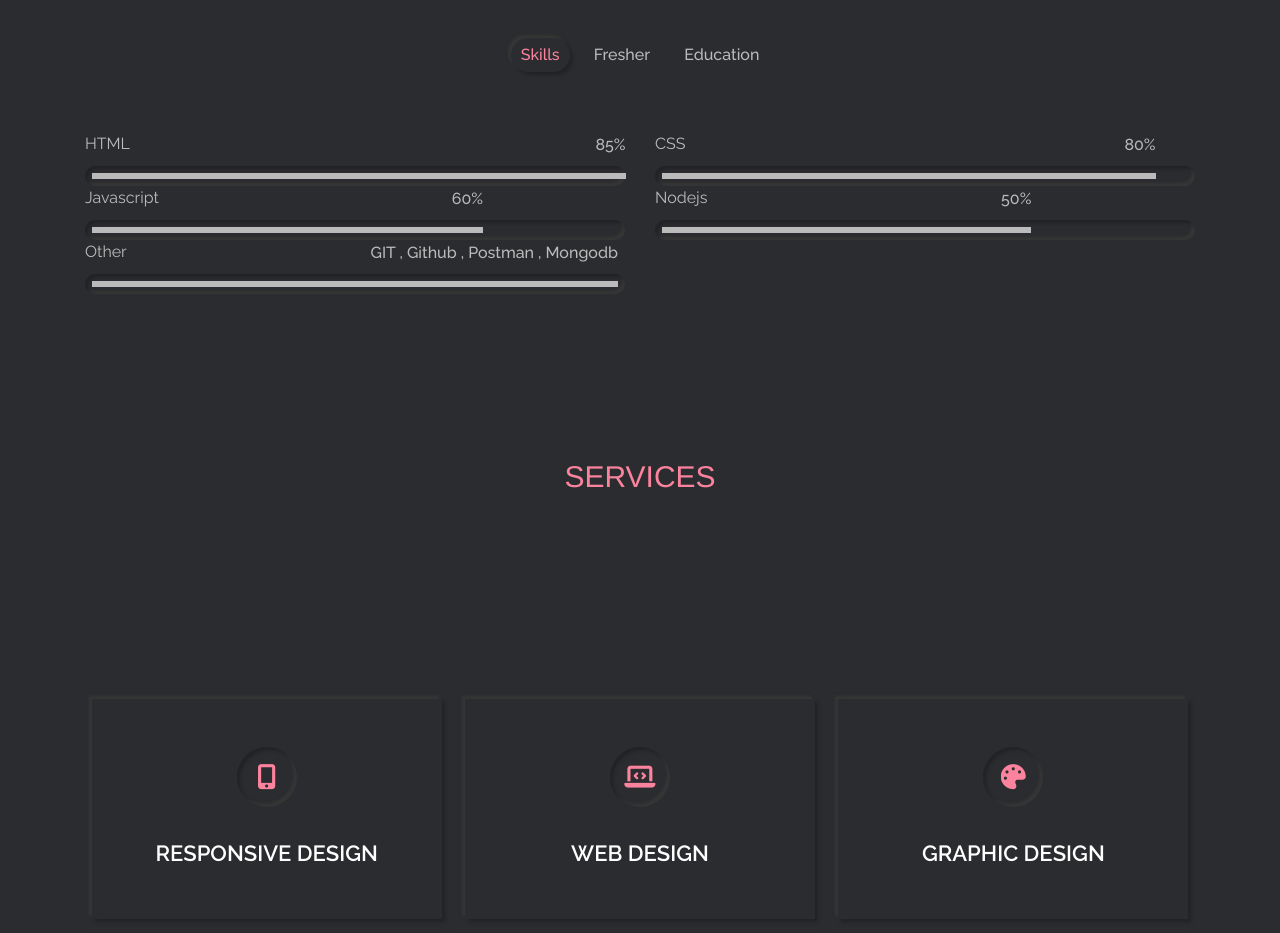
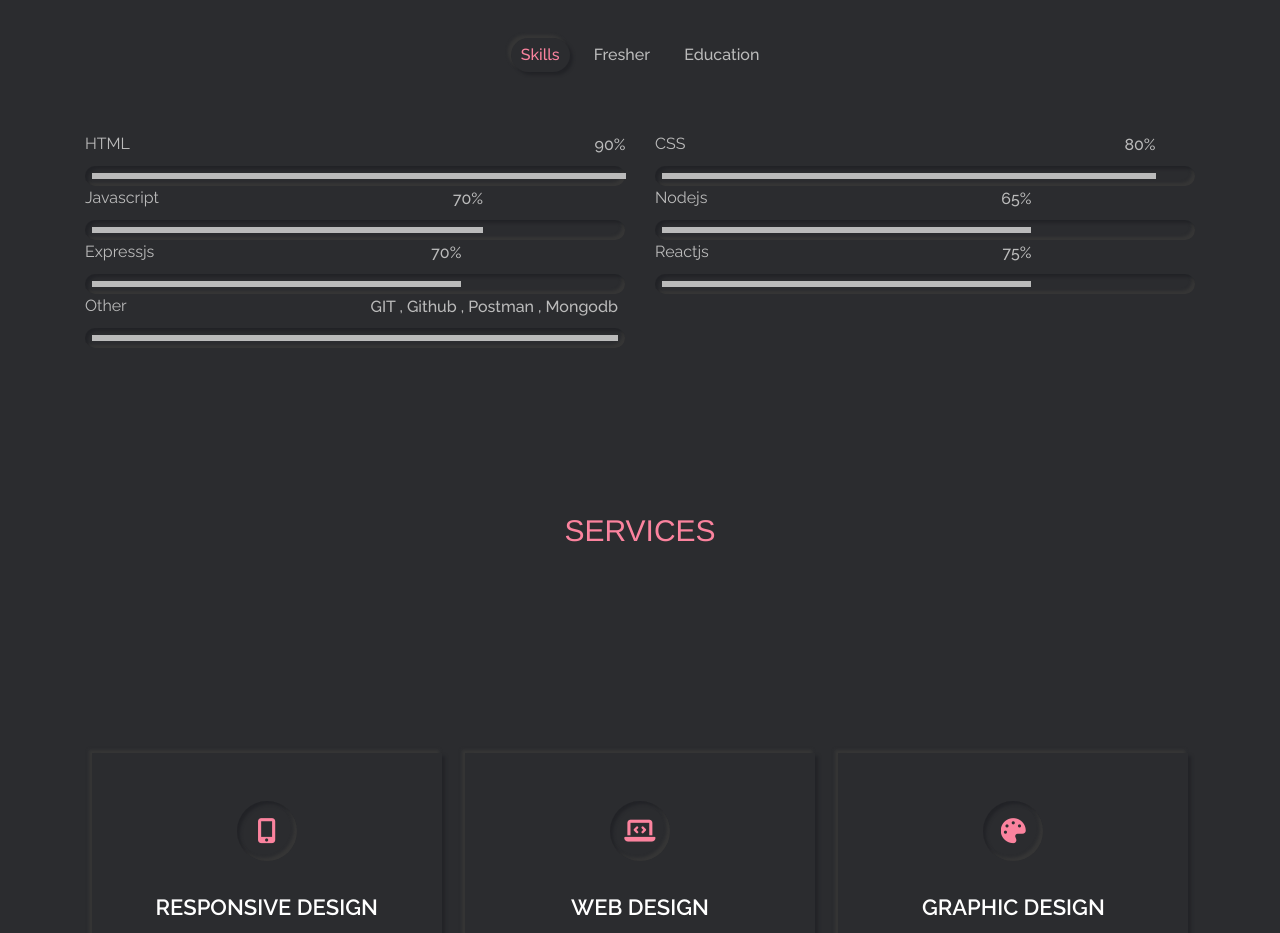
Before and after one commit to Maya-Jagadale/my_portfolio, a plain HTML site: page index.html in a window 1280 px wide. Shown: the part 1720-2653 px from the top of the page. Drawn offline with nearby package versions, Linux system fonts and the light colour scheme.

Commit message:
Update portfolio

```diff
--- a/index.html
+++ b/index.html
@@ -20,7 +20,7 @@
     <link rel="stylesheet" class="alternate-style" title="color-4" href="./css/Skins/color-4.css">
     <link rel="stylesheet" class="alternate-style" title="color-5" href="./css/Skins/color-5.css">
     <!-- fav icon  -->
-    <link rel="shortcut icon" href="ajinkya-modified.png">
+
   </head>
   <body class="dark">
 
@@ -144,13 +144,8 @@
 
           <div class="about-info">
             <p class="about-info-inner">
-              <!-- content will fetch from  "TODO: js/autoTypingAnimation " -->
+
             </p>
-            <!-- this is a just demo text  -->
-
-            <!-- <span>Hi, this is a demo name</span>
-            Lorem ipsum dolor sit amet consectetur adipisicing elit. Impedit eius officia ea ut vonsectetur adipisicing elit. Illo voluptatum iste, tempora rem obcaecati omnis delectus sunt, consequuntur, et ut quasi aperiam assumenda! <br><br> Lorem ipsum dolor sit, amet consectetur adipisicing elit. Ex beatae reprehenderit vero maiores dignissimos error vitae, optio inventore explicabo quia officiis magni delectus? -->
-
 
             <a href="./Maya_Jagadale_Resume (13).pdf" class="btn-1 outer-shadow hover-in-shadow" target="next_page">Download CV</a>
             <a href="https://www.linkedin.com/in/maya-jagadale-28a2893b6/" class="link-item btn-1 outer-shadow hover-in-shadow">Hire Me</a>
@@ -180,7 +175,7 @@
                 <p>HTML</p>
                 <div class="progress inner-shadow">
                   <div class="progress-bar" style="width: calc(99% - 1px)">
-                    <span>85%</span>
+                    <span>90%</span>
                   </div>
                 </div>
               </div>
@@ -199,7 +194,7 @@
                 <p>javascript</p>
                 <div class="progress inner-shadow">
                   <div class="progress-bar" style="width: calc(75% - 14px);">
-                    <span>60%</span>
+                    <span>70%</span>
                   </div>
                 </div>
               </div>
@@ -210,7 +205,25 @@
                 <p>Nodejs</p>
                 <div class="progress inner-shadow">
                   <div class="progress-bar" style="width: calc(71% - 14px);">
-                    <span>50%</span>
+                    <span>65%</span>
+                  </div>
+                </div>
+              </div>
+
+              <div class="skill-item">
+                <p>Expressjs</p>
+                <div class="progress inner-shadow">
+                  <div class="progress-bar" style="width: calc(71% - 14px);">
+                    <span>70%</span>
+                  </div>
+                </div>
+              </div>
+
+              <div class="skill-item">
+                <p>Reactjs</p>
+                <div class="progress inner-shadow">
+                  <div class="progress-bar" style="width: calc(71% - 14px);">
+                    <span>75%</span>
                   </div>
                 </div>
               </div>
@@ -221,7 +234,7 @@
                 <div class="progress inner-shadow">
                   <div class="progress-bar" style="width: calc(100% - 14px);">
                     <span>GIT , Github , Postman , mongodb</span>
-                    <!-- Firebase -->
+
                   </div>
                 </div>
               </div>
@@ -268,8 +281,8 @@
                     <div class="timeline-item-inner outer-shadow">
                       <i class="fas fa-briefcase icon"></i>
                       <span>MERN Stack Development</span>
-                      <h3>2026 - Present</h3>
-                      <h4> Full Stack Web Development Training</h4>
+                      <h3> Fortune Cloud Technology </h3>
+                      <h4> Completed - 2026 </h4>
                      <p>Learning and building responsive web applications using HTML, CSS, JavaScript, React.js, Node.js, Express.js, and MongoDB through hands-on projects.</p>
                     </div>
                   </div>
@@ -487,7 +500,7 @@
                   <div class="portfolio-item" data-category="web-application">
                     <div class="portfolio-item-inner outer-shadow">
 
-                      <a href="       ">
+                      <a href="https://github.com/Maya-Jagadale/Weather-App-" target="_blank">
                       <div class="portfolio-item-image">
                         <img src="./img/portfolio/thumb/weather_app.png" alt="portfolio">
                         <!-- view project button  -->
@@ -496,7 +509,7 @@
                       </a>
 
                       <p class="portfolio-item-title">weather app
-                        <a href="      " class="link-item btn-1 outer-shadow hover-in-shadow">source code</a>
+                        <a href="https://github.com/Maya-Jagadale/Weather-App-" class="link-item btn-1 outer-shadow hover-in-shadow">source code</a>
                       </p>
                       </div>
                   </div>
```
